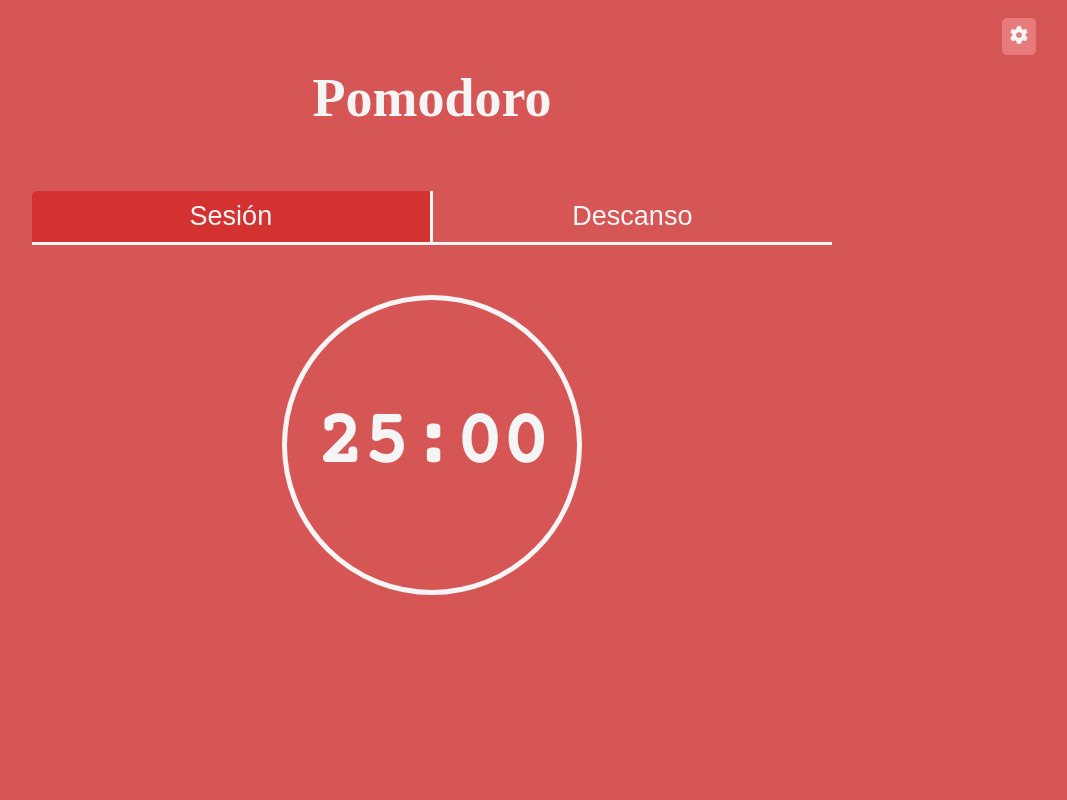
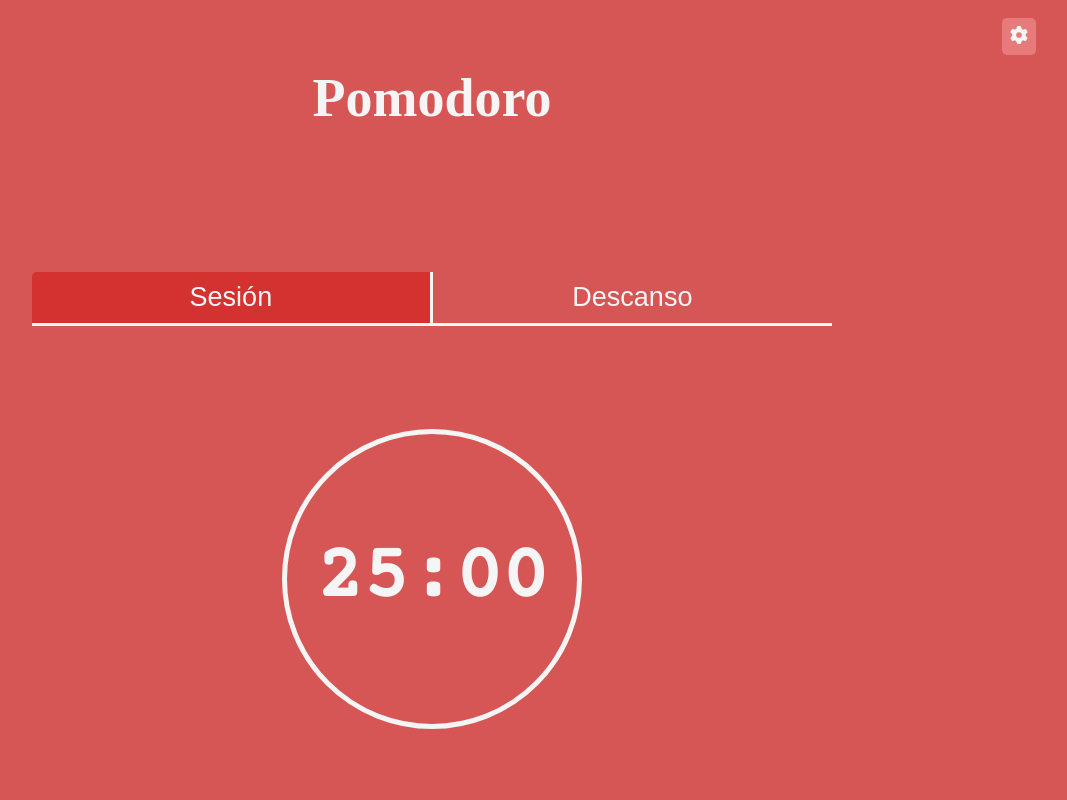
Before and after one commit to ivangutierrez92/pomodoro, a Next.js app: page /pomodoro/ in a window 1280 px wide. Shown: the top 800 px of the page, without its empty margins (208-1275 px from the left). Built offline with nearby package versions, Linux system fonts and the light colour scheme; a web font is replaced by a local one.

Commit message:
Added vertical spacing for big screens

```diff
--- a/styles/containers/Pomodoro.module.scss
+++ b/styles/containers/Pomodoro.module.scss
@@ -2,7 +2,8 @@
 .Main {
   min-height: 100vh;
   padding: 1rem 2rem 1rem 2rem;
-
+  display: flex;
+  flex-direction: column;
   &__title {
     font-family: 'Saira Stencil One', cursive;
     color: $white;
@@ -29,7 +30,12 @@
 
 .Pomodoro {
   max-width: 800px;
-  margin: auto;
+  width: 100%;
+  margin: 0 auto;
+  flex-grow: 1;
+  display: flex;
+  flex-direction: column;
+  justify-content: space-evenly;
 }
 
 .Tabs {
```
